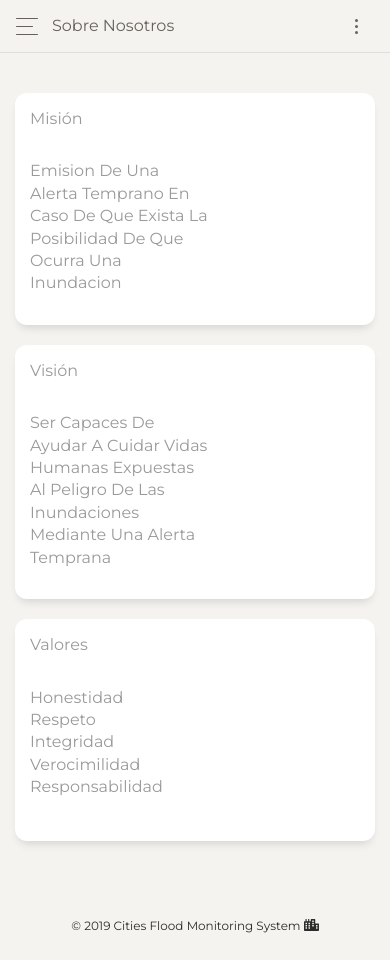
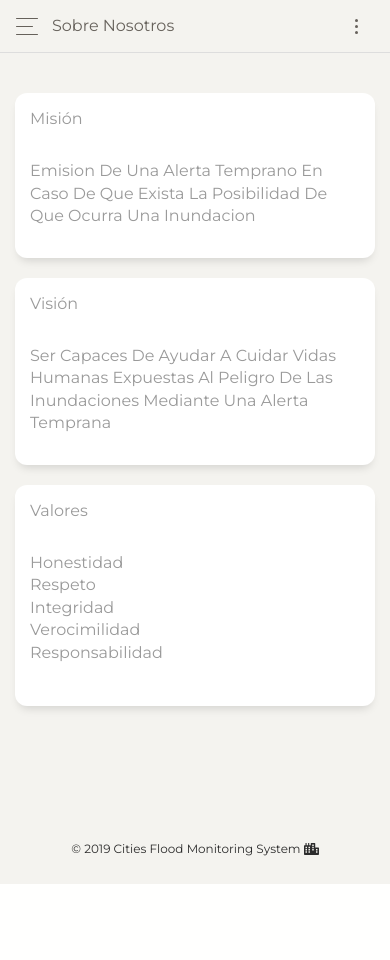
Before and after one commit to Luis1809/PaginaWeb, a PHP site: page /mvv.html in a window 390 px wide. After the commit the page ends 884 px from the top, so only its background shows below. Run offline with PHP 8.4, Linux system fonts and the light colour scheme; some libraries are stand-ins or nearby versions.

Commit message:
Responsive

```diff
--- a/Localidades.html
+++ b/Localidades.html
@@ -6,6 +6,7 @@ session_start();
 ?>
 <!DOCTYPE html>
 <html lang="en" dir="ltr">
+<meta name="viewport" content="width=device-width, initial-scale=1.0">
  <head>
    <meta charset="utf-8">
    <title>Localidades</title>
@@ -226,8 +227,9 @@ session_start();
      <p class="fixed-bottom bg-dark text-white clearfix mb-0 d-flex justify-content-center">
      ALL-RIGHTS RESERVED 2019</p>
    </nav>
+    <div class="container">
    <h3></h3>
-   <br><br><br>
+   <br>
    <form role="form" method="post" action="">
    <div class="container-fluid">
      <div class="row">
@@ -261,5 +263,7 @@ session_start();
      <script>
      </script>
    </div>
+   <br><br>
+   </div>
  </body>
 </html>
--- a/mvv.html
+++ b/mvv.html
@@ -6,6 +6,7 @@ session_start();
   }*/
 ?>
 <html lang="en" dir="ltr">
+<meta name="viewport" content="width=device-width, initial-scale=1.0">
   <head>
     <meta charset="utf-8">
     <title>Sobre Nosotros</title>
@@ -126,7 +127,7 @@ session_start();
               <div class="card-body ">
                 <div class="row">
 
-                  <div class="col-7 col-md-9">
+                  <div class="container">
                     <div class="numbers">
 
                       <p class="card-category text-left text-black">Misión</p>
@@ -147,7 +148,7 @@ session_start();
               <div class="card-body ">
                 <div class="row">
 
-                  <div class="col-7 col-md-9">
+                  <div class="container">
                     <div class="numbers">
                       <p class="card-category text-left">Visión</p>
                       <h1></h1>
@@ -166,7 +167,7 @@ session_start();
               <div class="card-body ">
                 <div class="row">
 
-                  <div class="col-7 col-md-9">
+                  <div class="container">
                     <div class="numbers">
 
 
--- a/nosotros.html
+++ b/nosotros.html
@@ -6,6 +6,7 @@
   }*/
 ?>
 <html lang="en" dir="ltr">
+<meta name="viewport" content="width=device-width, initial-scale=1.0">
   <head>
     <meta charset="utf-8">
     <title>Sobre Nosotros</title>
@@ -128,7 +129,7 @@
               <div class="card-body ">
                 <div class="row">
 
-                  <div class="col-7 col-md-9">
+                  <div class="container">
                     <div class="numbers">
 
                       <p class="card-category text-left">Cities Flood Monitoring System </p>
@@ -178,6 +179,6 @@
   <script src="../assets/js/plugins/bootstrap-notify.js"></script>
   <script src="../assets/js/paper-dashboard.min.js?v=2.0.0" type="text/javascript"></script>
   <script src="../assets/demo/demo.js"></script>
-
+</div>
   </body>
 </html>
--- a/query/foto.php
+++ b/query/foto.php
@@ -7,6 +7,6 @@ if(isset($_GET['part'])){
   $picture = ($files[0]);                   // get las picture file name
   $path = "C:\Apache24\htdocs\Fotos\Micro$disp";
 
-  echo ' <img width="560" height="280" class="alignnone size-large" src="../Fotos/Micro'.$disp.'/'.$picture.'"> ';
+  echo ' <img width="535" height="280" class="alignnone size-large" src="../Fotos/Micro'.$disp.'/'.$picture.'"> ';
 }
 ?>
```
Also changed, not shown: Graficos.php (+7 -3 lines), Inicio.html (+17 -11 lines), contactos.html (+5 -3 lines), Fotos/Micro600/60020190707012034.jpg (added).
